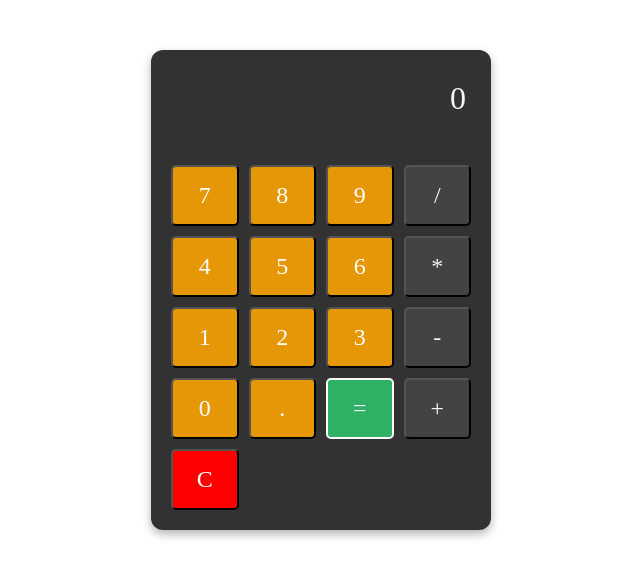
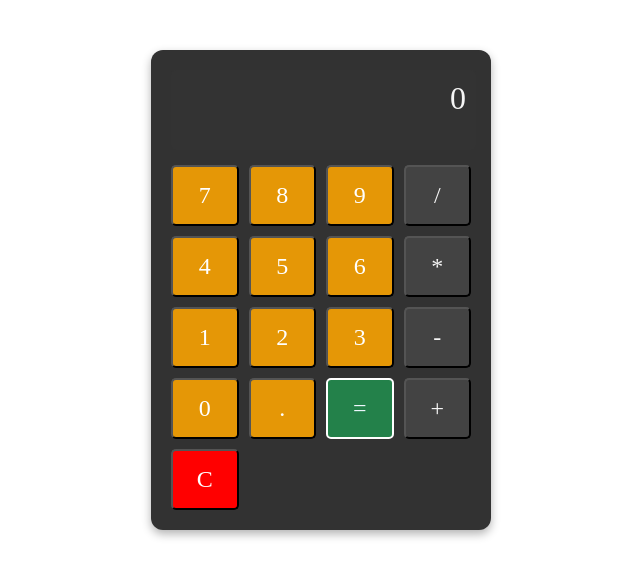
Before and after one commit to Het-477/simple-calculator, a React (Vite) app: page / in a window 1280 px wide. In both pictures the pointer is over the button 678 px from the left and 408 px from the top of the page. Shown: the top 576 px of the page, without its empty margins (319-959 px from the left). Built offline with nearby package versions, Linux system fonts and the light colour scheme.

Commit message:
style: chang hover color

```diff
--- a/src/App.css
+++ b/src/App.css
@@ -70,7 +70,7 @@ button:hover {
 }
 
 .equals:hover {
-  background: #2ecc70d4;
+  background: #219250d4;
 }
 
 .clear {
```
